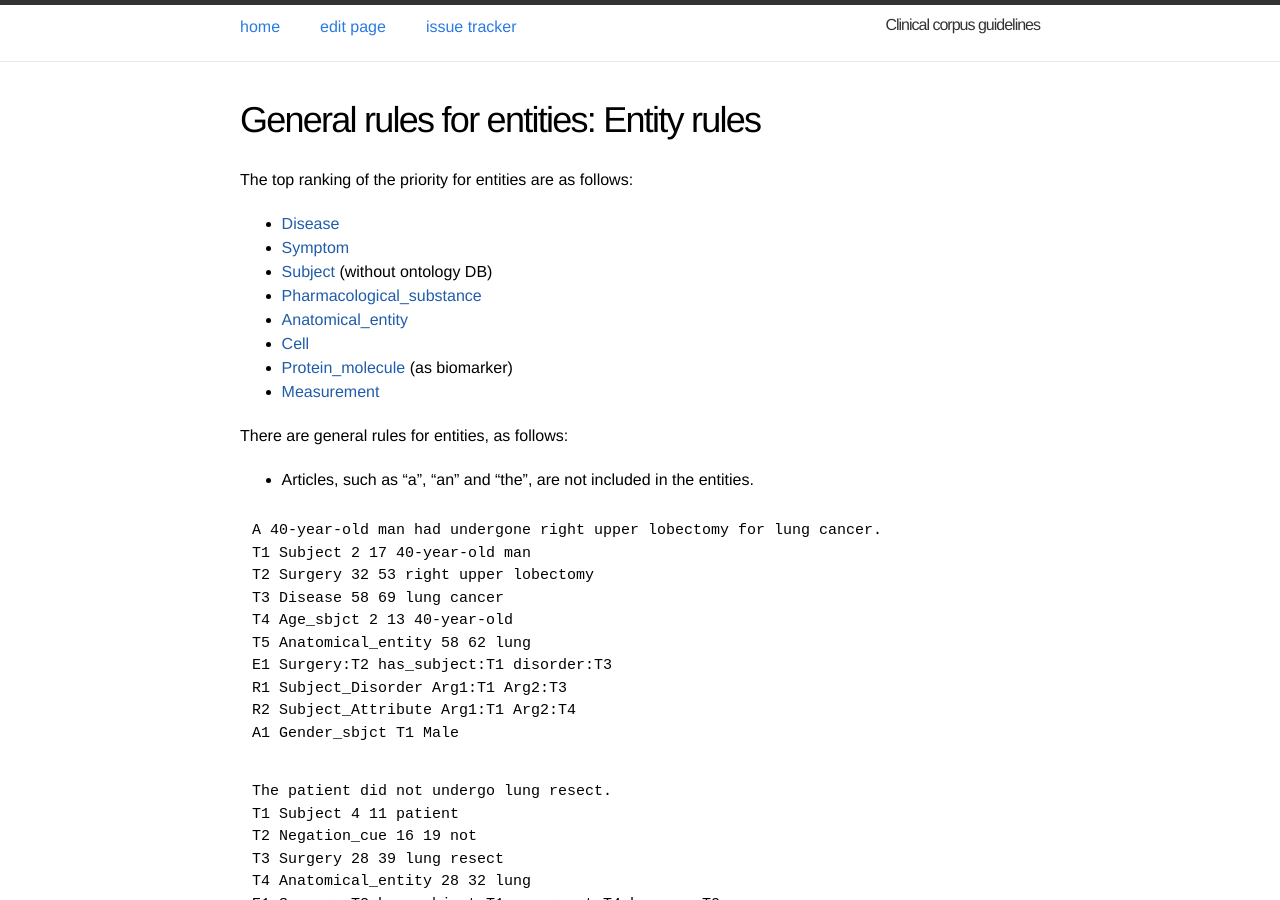
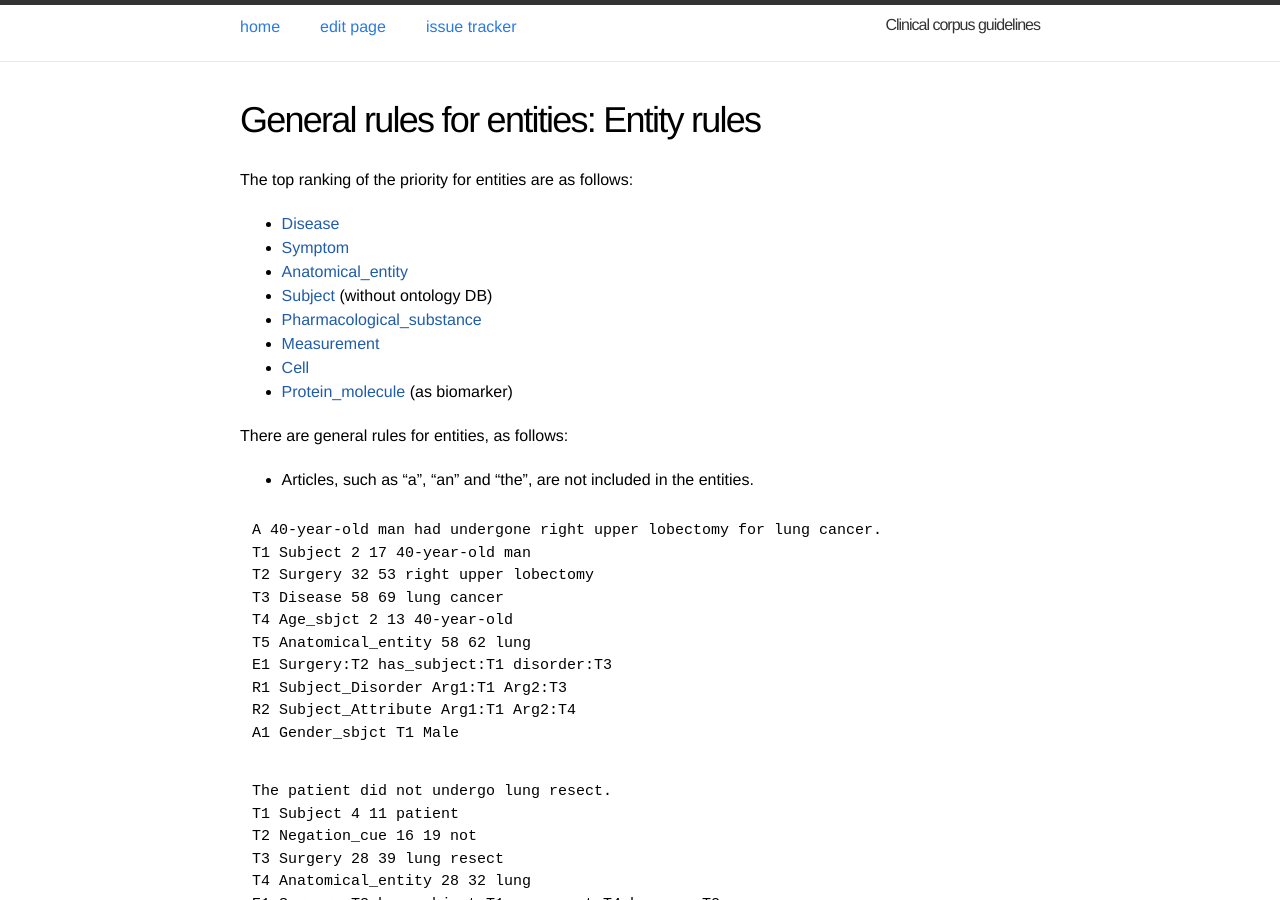
Before and after one commit to ezcatdb/clinicalcorpus-guidelines, a Jekyll site: the page built from _entity/GeneralRules.md, in a window 1280 px wide and 900 px high. Built offline with Jekyll 4.4.1, drawn with Linux system fonts in a browser that asks for light colours.

Commit message:
Changed the rank of priority for entities

```diff
--- a/_entity/GeneralRules.md
+++ b/_entity/GeneralRules.md
@@ -8,12 +8,12 @@ order: 0
 The top ranking of the priority for entities are as follows:
 - [Disease]()
 - [Symptom]()
+- [Anatomical_entity]()
 - [Subject]() (without ontology DB)
 - [Pharmacological_substance]()
-- [Anatomical_entity]()
+- [Measurement]()
 - [Cell]()
 - [Protein_molecule]() (as biomarker)
-- [Measurement]()
 
 There are general rules for entities, as follows:
 
```
